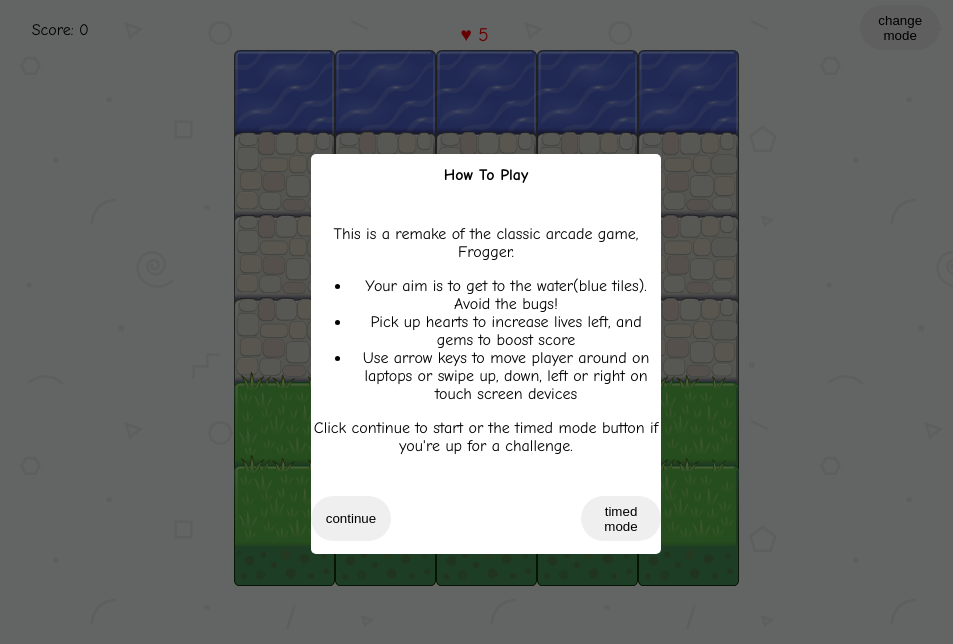
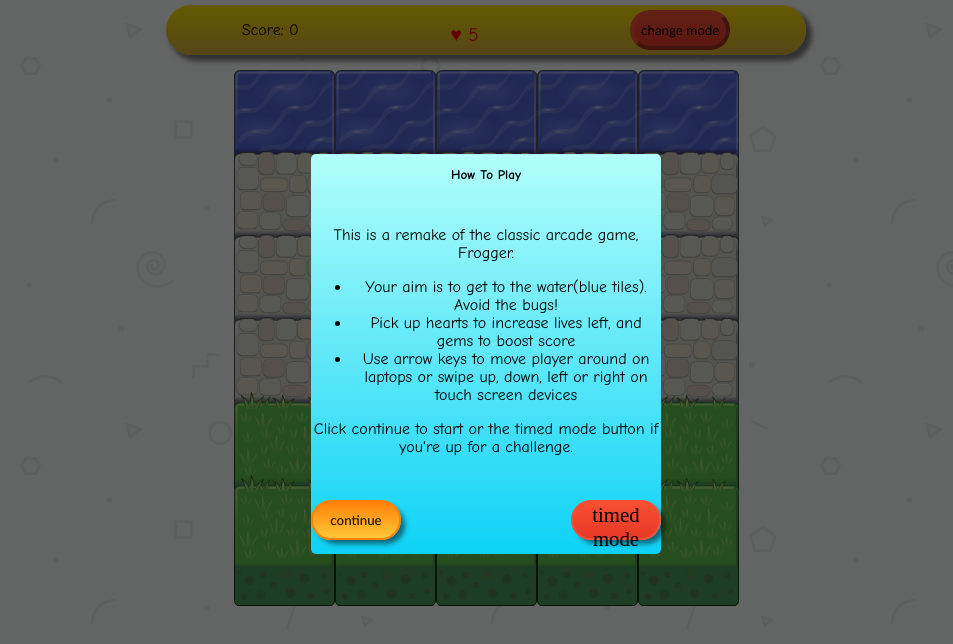
Before and after one commit to jaym97/Frogger_Remake, a plain HTML site: page index.html in a window 1280 px wide. Shown: the whole page, without its empty margins (154-1107 px from the left). Drawn offline with Linux system fonts and the light colour scheme.

Commit message:
css: Add CSS styling to game components

```diff
--- a/css/style.css
+++ b/css/style.css
@@ -6,6 +6,25 @@ body {
     /* Image from Memory Game project */
     background-image: url(../images/geometry2.png);
     font-family: comic sans ms, sans-serif;
+}
+
+#page-container {
+	width: 100%;
+	height: 100%;
+	display: flex;
+	display: -webkit-flex;
+	display: -moz-flexbox;
+	display: -ms-flexbox;
+	flex-direction: column;
+	justify-content: space-between;
+	align-content: center;
+}
+
+#canvas {
+	margin-top: 20px;
+	width: 505px;
+	height: 606px;
+	align-self: center;
 }
 
 #instructions-modal {
@@ -24,6 +43,7 @@ body {
 
 .score-panel {
 	position: absolute;
+	background: linear-gradient(#ffdf00, #d4af37);
 	display: flex;
 	display: -moz-flexbox;
 	display: -ms-flexbox;
@@ -33,7 +53,10 @@ body {
 	justify-content: space-around;
 	z-index: 0;
 	margin-top: 5px;
-	margin-bottom: 8px;
+	margin-bottom: 20px;
+	border-radius: 25px;
+	height: 50px;
+	box-shadow: 5px 5px 5px 1px rgba(0, 0, 0, 0.5);
 }
 
 .modal-background {
@@ -52,7 +75,7 @@ body {
 	width: 350px;
 	height: 400px;
 	margin: 12% auto;
-	background-color: #fff;
+	background: linear-gradient(#b2fefa, #0ed2f7);
 	border-radius: 5px;
 	display: flex;
 	display: -webkit-flex;
@@ -62,11 +85,11 @@ body {
 	justify-content: space-around;
 }
 
-.player-choice_dialogue {
+.dialogue-box {
 	width: 350px;
 	height: 300px;
 	margin: 15% auto;
-	background-color: #fff;
+	background: linear-gradient(#b2fefa, #0ed2f7);
 	border-radius: 5px;
 	display: flex;
 	display: -webkit-flex;
@@ -93,10 +116,26 @@ body {
 }
 
 .btn {
-	width: 80px;
+	font-family: futura md bt, berlin sans fb, calibri;
+	width: 90px;
+	height: 40px;
+	border-radius: 25px;
+	border: 2px solid #ff8008;
+	background: linear-gradient(#ff8008, #ffc837);
+	box-shadow: 5px 5px 5px -1px rgba(0, 0, 0, 0.5);
+	cursor: pointer;
+}
+
+.btn:hover {
+	background: #ff9908;
 	height: 45px;
-	border-radius: 25px;
-	border: 0.5px solid transparent;
+}
+
+#timed-mode_button {
+	background: linear-gradient(#f85032, #e73827);
+	border: 2px solid #f85032;
+	font-family: chiller;
+	font-size: 1.3em;
 }
 
 .lives {
@@ -115,23 +154,64 @@ body {
 	display: none;
 }
 
+#change-mode {
+	width: 100px;
+	height: 40px;
+	box-shadow: none;
+	margin-top: 5px;
+	background: linear-gradient(#f85032, #e73827);
+	border: 4px outset #f85032;
+}
+
+#change-mode:hover {
+	border: 2px inset #f85032;
+}
+
 @media screen and (max-width: 510px) {
 	.modal-background {
-		height: 130vh;
+		height: 120vh;
 		width: 130vw;
+	}
+
+	#canvas {
+		width: 500px;
+		height: 600px;
 	}
 }
 
-@media screen and (max-width: 399px) {
+@media screen and (max-width: 415px) {
 	.modal-background {
 		height: 140%;
 		width: 140vw;
 	}
+
+	#canvas {
+		width: 95%;
+		height: 468px;
+	}
 }
 
-@media screen and (max-width: 359px) {
+@media screen and (max-width: 370px) {
 	.modal-background {
 		height: 165vh;
 		width: 162vw;
 	}
+
+	#canvas {
+		width: 95%;
+		height: 432px;
+	}
 }
+
+@media screen and (min-width: 700px){
+	.score-panel {
+		width: 80%;
+		align-self: center;
+	}
+}
+
+@media screen and (min-width: 900px){
+	.score-panel {
+		width: 50%;
+	}
+}
--- a/index.html
+++ b/index.html
@@ -7,6 +7,7 @@
     <meta name="viewport" content="width=device-width, initial-scale=1">
 </head>
 <body>
+	<section id="page-container">
 		<section class="score-panel">
 			<p class="timer-display">Time Left: 120 seconds</p>
 			<p class="score">Score: 0</p>
@@ -38,7 +39,7 @@
 		</section>
 
 		<section class="modal-background" id="timed-mode_transition">
-		<section class="player-choice_dialogue">
+			<section class="dialogue-box">
 				<section>
 					<h2>*Challenge Accepted*</h2>
 				</section>
@@ -50,14 +51,14 @@
 		</section>
 
 		<section class="modal-background" id="game-over_modal">
-		<section class="player-choice_dialogue">
+			<section class="dialogue-box">
 				<section>
 					<!-- TODO: Add functionality to update span -->
 					<h2>Woops! You've run out of <span id="reason"></span></h2>
 				</section>
 
 				<section>
-				Score: <span id="final-score"></span>
+					Final Score: <span id="final-score"></span>
 				</section>
 
 				<section class="controls">
@@ -68,7 +69,7 @@
 		</section>
 
 		<section class="modal-background" id="player-choice_modal">
-		<section class="player-choice_dialogue">
+			<section class="dialogue-box">
 				<section class="dialogue-header">
 					<h1 class="pick-player-text">Pick a Character</h1>
 				</section>
@@ -96,6 +97,7 @@
 				<source src="sounds/bg-sound.mp3">
 			</audio>
 		</section>
+	</section>
 
     <script src="js/resources.js"></script>
     <script src="js/app.js"></script>
--- a/js/engine.js
+++ b/js/engine.js
@@ -22,12 +22,13 @@ var Engine = (function(global) {
         win = global.window,
         canvas = doc.createElement('canvas'),
         ctx = canvas.getContext('2d'),
-        lastTime;
+        lastTime,
+        pageContainer = document.getElementById('page-container');
 
     canvas.width = 505;
     canvas.height = 606;
     canvas.setAttribute('id', 'canvas');
-    doc.body.appendChild(canvas);
+   	pageContainer.appendChild(canvas);
 
     /* This function serves as the kickoff point for the game loop itself
      * and handles properly calling the update and render methods.
```
Lines whose indentation alone changed are shown as unchanged.
